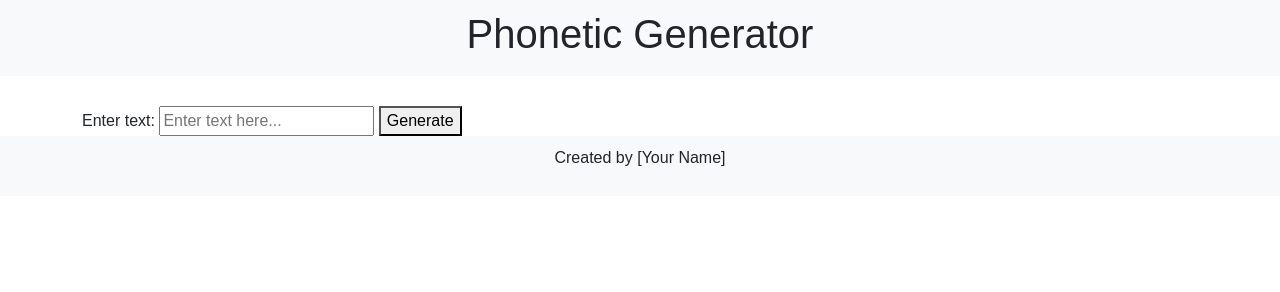
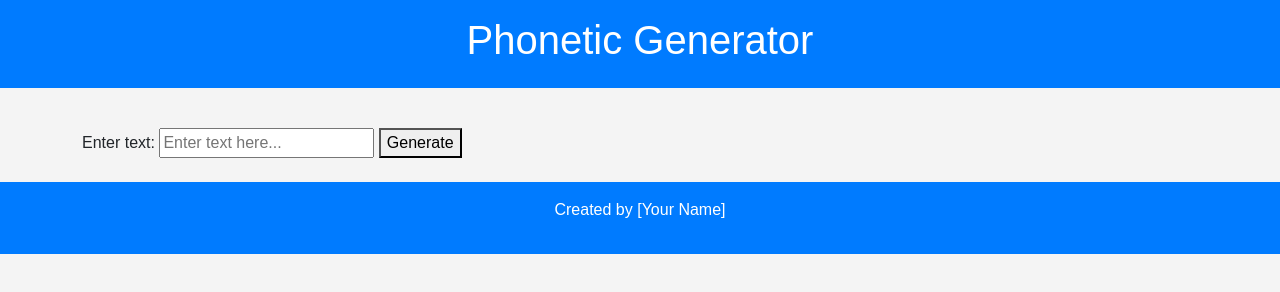
Before and after one commit to BharatVerma77/JULIETT-2.0-FINAL-PROJECT, a plain HTML site: page index.html in a window 1280 px wide. Drawn offline with nearby package versions, Linux system fonts and the light colour scheme.

Commit message:
Update styles.css

```diff
--- a/styles.css
+++ b/styles.css
@@ -1,20 +1,32 @@
 body {
     font-family: Arial, sans-serif;
+    margin: 0;
+    padding: 0;
+    background-color: #f4f4f4;
 }
 
 header, footer {
     text-align: center;
-    padding: 10px;
-    background-color: #f8f9fa;
+    padding: 1rem;
+    background-color: #007bff;
+    color: #ffffff;
 }
 
 main {
-    margin-top: 20px;
+    padding: 1rem;
+    margin-top: 1rem;
 }
 
-input, button {
-    margin-top: 10px;
+input[type="text"], button {
+    margin-top: 0.5rem;
+    margin-bottom: 0.5rem;
 }
+
+.hamburger-menu {
+    cursor: pointer;
+    display: none; /* Hidden by default, shown in responsive mode */
+}
+
 @media (max-width: 768px) {
     nav {
         display: none;
@@ -22,4 +34,7 @@ input, button {
     .hamburger-menu {
         display: block;
     }
+    nav.active {
+        display: block;
+    }
 }
```
